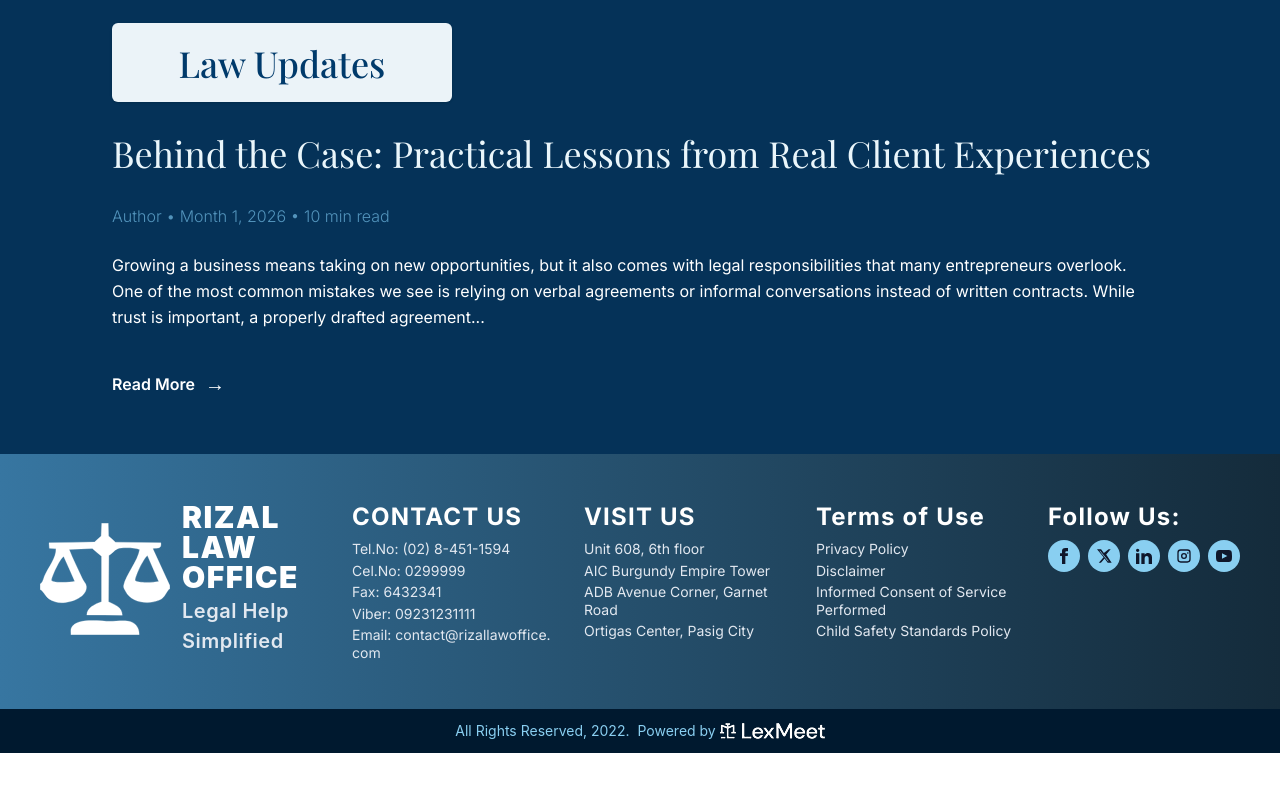
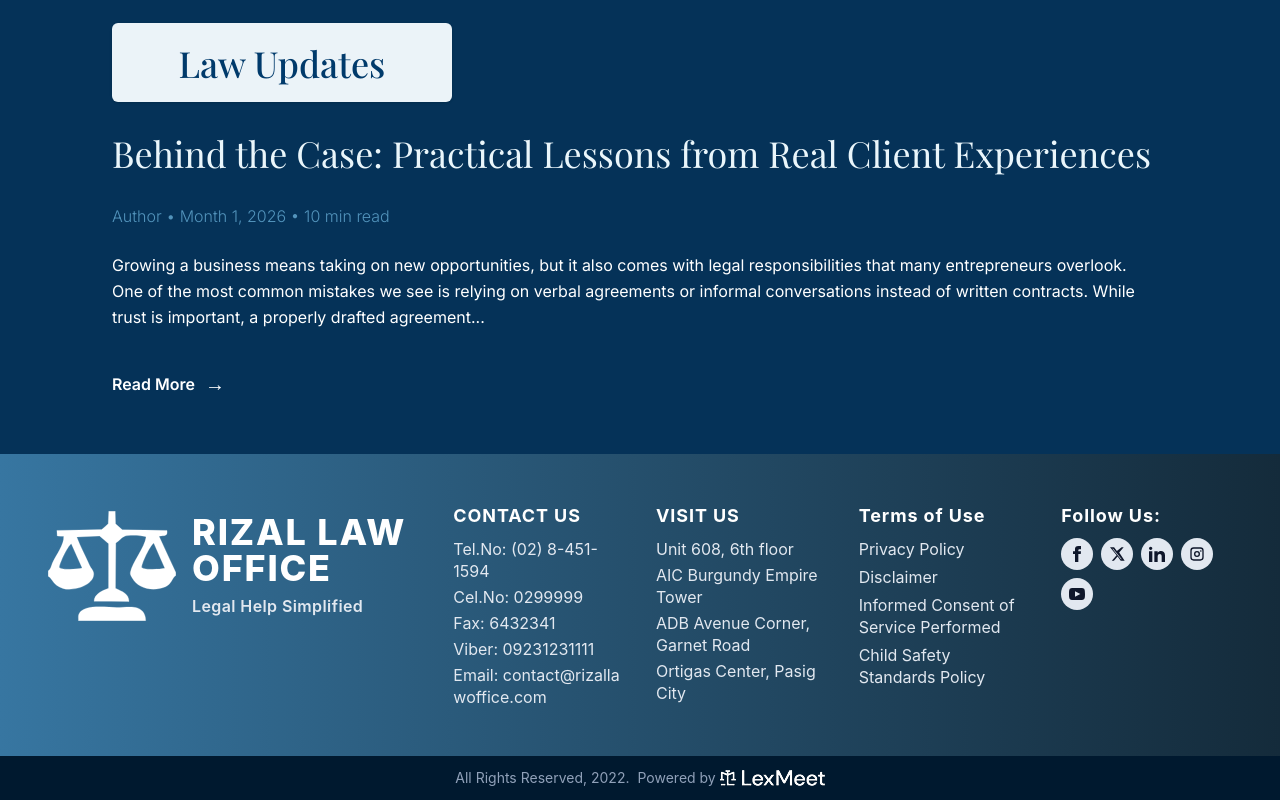
Before and after one commit to karllogdat/lexmeet-group4-template, a React (Vite) app: page / in a window 1280 px wide. Shown: the part 3577-4377 px from the top of the page. Before the commit the page ends 4330 px from the top, so only its background shows below. Built offline with nearby package versions, Linux system fonts and the light colour scheme; a web font is replaced by a local one.

Commit message:
fix footer

```diff
--- a/src/components/Footer.jsx
+++ b/src/components/Footer.jsx
@@ -2,42 +2,43 @@ import React from 'react';
 
 // Import assets directly so Vite bundles them correctly for production/Vercel
 import lexLogo from "../assets/Lex.svg";
-import lexMeetLogo from "../assets/LexMeetName.png"; // Changed .svg to .png
+import lexMeetLogo from "../assets/LexMeetName.png";
 
 export default function Footer() {
   return (
     <footer className="flex flex-col w-full text-white font-sans">
       {/* Main Footer Container */}
-      <div className="bg-linear-to-r from-[#3776A1] to-[#142B3B] px-6 sm:px-10 py-12">
-        {/* Equal Flexbox Container */}
-        <div className="w-full flex flex-wrap lg:flex-nowrap items-start justify-between gap-8">
+      <div className="bg-gradient-to-r from-[#3776A1] to-[#142B3B] px-4 sm:px-8 lg:px-12 py-10 sm:py-12">
 
-          {/* Brand Logo Section */}
-          <div className="flex items-center justify-start gap-3 flex-1 min-w-70">
+        {/* Responsive Grid Layout */}
+        <div className="w-full grid grid-cols-1 sm:grid-cols-2 lg:grid-cols-6 gap-8 items-start">
+
+          {/* Brand Logo Section - Enlarged */}
+          <div className="flex items-center justify-start gap-4 sm:col-span-2 lg:col-span-2 min-w-0">
             <img
               src={lexLogo}
               alt="Rizal Law Office Brand Logo"
-              className="w-32.5 h-28 object-contain shrink-0"
+              className="w-24 h-24 sm:w-28 sm:h-28 lg:w-32 lg:h-32 object-contain shrink-0"
               onError={(e) => {
                 e.currentTarget.style.display = 'none';
               }}
             />
 
-            <div className="text-left font-poppins">
-              <h2 className="text-[50px] sm:text-3xl font-black tracking-wider leading-none uppercase">
+            <div className="text-left font-poppins min-w-0">
+              <h2 className="text-2xl sm:text-3xl lg:text-3xl xl:text-4xl font-extrabold tracking-wider leading-none uppercase break-words">
                 RIZAL LAW
                 <br />
                 OFFICE
               </h2>
-              <p className="text-[20px] font-semibold tracking-wide text-slate-200 mt-1">
+              <p className="text-sm sm:text-base font-semibold tracking-wide text-slate-200 mt-2">
                 Legal Help Simplified
               </p>
             </div>
           </div>
 
           {/* Contact Us */}
-          <div className="g4-subcaption text-slate-200 leading-tight space-y-1 flex-1 min-w-50">
-            <h3 className="font-bold font-poppins text-[24px] text-white uppercase tracking-wider mb-2">
+          <div className="text-slate-200 leading-snug space-y-1 min-w-0 text-sm sm:text-base lg:col-span-1">
+            <h3 className="font-bold font-poppins text-base sm:text-lg text-white uppercase tracking-wider mb-2">
               CONTACT US
             </h3>
             <p>Tel.No: (02) 8-451-1594</p>
@@ -48,8 +49,8 @@ export default function Footer() {
           </div>
 
           {/* Visit Us */}
-          <div className="g4-subcaption text-slate-200 leading-tight space-y-1 flex-1 min-w-50">
-            <h3 className="font-bold font-poppins text-[24px] text-white uppercase tracking-wider mb-2">
+          <div className="text-slate-200 leading-snug space-y-1 min-w-0 text-sm sm:text-base lg:col-span-1">
+            <h3 className="font-bold font-poppins text-base sm:text-lg text-white uppercase tracking-wider mb-2">
               VISIT US
             </h3>
             <p>Unit 608, 6th floor</p>
@@ -59,11 +60,11 @@ export default function Footer() {
           </div>
 
           {/* Terms of Use */}
-          <div className="g4-subcaption text-slate-200 leading-tight flex-1 min-w-50">
-            <h3 className="font-bold font-poppins text-[24px] text-white tracking-wider mb-2">
+          <div className="text-slate-200 leading-snug min-w-0 text-sm sm:text-base lg:col-span-1">
+            <h3 className="font-bold font-poppins text-base sm:text-lg text-white tracking-wider mb-2">
               Terms of Use
             </h3>
-            <ul className="space-y-1">
+            <ul className="space-y-1.5">
               <li><a href="#" className="hover:underline">Privacy Policy</a></li>
               <li><a href="#" className="hover:underline">Disclaimer</a></li>
               <li><a href="#" className="hover:underline">Informed Consent of Service Performed</a></li>
@@ -72,33 +73,33 @@ export default function Footer() {
           </div>
 
           {/* Follow Us */}
-          <div className="g4-subcaption text-slate-200 leading-tight flex-1 min-w-40">
-            <h3 className="font-bold font-poppins text-[24px] text-white tracking-wider mb-2">
+          <div className="text-slate-200 leading-snug min-w-0 text-sm sm:text-base lg:col-span-1">
+            <h3 className="font-bold font-poppins text-base sm:text-lg text-white tracking-wider mb-2">
               Follow Us:
             </h3>
-            <div className="flex flex-wrap gap-2 w-max text-slate-900">
+            <div className="flex flex-wrap gap-2 text-slate-900 w-full max-w-full">
               {/* Facebook */}
-              <a href="#" className="w-8 h-8 bg-g4-400 hover:bg-white text-bg-g4-50 rounded-full flex items-center justify-center transition-colors">
+              <a href="#" className="w-8 h-8 bg-slate-200 hover:bg-white rounded-full flex items-center justify-center transition-colors shrink-0">
                 <svg className="w-4 h-4 fill-current" viewBox="0 0 24 24"><path d="M9 8H6v4h3v12h5V12h3.642L18 8h-4V6.333C14 5.374 14.5 5 15.5 5H18V0h-3.808C10.592 0 9 1.583 9 4.615V8z"/></svg>
               </a>
               {/* Twitter / X */}
-              <a href="#" className="w-8 h-8 bg-g4-400 hover:bg-white text-bg-g4-50 rounded-full flex items-center justify-center transition-colors">
+              <a href="#" className="w-8 h-8 bg-slate-200 hover:bg-white rounded-full flex items-center justify-center transition-colors shrink-0">
                 <svg className="w-4 h-4 fill-current" viewBox="0 0 24 24">
                   <path d="M18.901 2H22l-6.7 7.7L23.5 22h-5.9l-4.7-6.2L7.4 22H4.2l7.2-8.2L1.5 2h6.1l4.2 5.5L18.9 2Zm-1 18h1.2L6.2 4H5l12.9 16Z" />
                 </svg>
               </a>
               {/* LinkedIn */}
-              <a href="#" className="w-8 h-8 bg-g4-400 hover:bg-white text-bg-g4-50 rounded-full flex items-center justify-center transition-colors">
+              <a href="#" className="w-8 h-8 bg-slate-200 hover:bg-white rounded-full flex items-center justify-center transition-colors shrink-0">
                 <svg className="w-4 h-4 fill-current" viewBox="0 0 24 24"><path d="M4.98 3.5c0 1.381-1.11 2.5-2.48 2.5s-2.48-1.119-2.48-2.5c0-1.38 1.11-2.5 2.48-2.5s2.48 1.12 2.48 2.5zm.02 4.5h-5v16h5v-16zm7.982 0h-4.968v16h4.969v-8.399c0-4.67 6.029-5.052 6.029 0v8.399h4.988v-10.131c0-7.88-8.922-7.593-11.018-3.714v-2.155z"/></svg>
               </a>
               {/* Instagram */}
-              <a href="#" className="w-8 h-8 bg-g4-400 hover:bg-white text-bg-g4-50 rounded-full flex items-center justify-center transition-colors">
+              <a href="#" className="w-8 h-8 bg-slate-200 hover:bg-white rounded-full flex items-center justify-center transition-colors shrink-0">
                 <svg className="w-4 h-4 fill-current" viewBox="0 0 24 24">
                   <path d="M7 2h10a5 5 0 0 1 5 5v10a5 5 0 0 1-5 5H7a5 5 0 0 1-5-5V7a5 5 0 0 1 5-5zm0 2a3 3 0 0 0-3 3v10a3 3 0 0 0 3 3h10a3 3 0 0 0 3-3V7a3 3 0 0 0-3-3H7zm5 3.5A4.5 4.5 0 1 1 7.5 12 4.5 4.5 0 0 1 12 7.5zm0 2A2.5 2.5 0 1 0 14.5 12 2.5 2.5 0 0 0 12 9.5zm5.75-3.25a1.25 1.25 0 1 1-1.25 1.25 1.25 1.25 0 0 1 1.25-1.25z" />
                 </svg>
               </a>
               {/* YouTube */}
-              <a href="#" className="w-8 h-8 bg-g4-400 hover:bg-white text-bg-g4-50 rounded-full flex items-center justify-center transition-colors">
+              <a href="#" className="w-8 h-8 bg-slate-200 hover:bg-white rounded-full flex items-center justify-center transition-colors shrink-0">
                 <svg className="w-4 h-4 fill-current" viewBox="0 0 24 24"><path d="M19.615 3.184c-3.604-.246-11.631-.245-15.23 0-3.897.266-4.356 2.62-4.385 8.816.029 6.185.484 8.549 4.385 8.816 3.6.245 11.626.246 15.23 0 3.897-.266 4.356-2.62 4.385-8.816-.029-6.185-.484-8.549-4.385-8.816zm-10.615 12.816v-8l8 3.993-8 4.007z"/></svg>
               </a>
             </div>
@@ -108,7 +109,7 @@ export default function Footer() {
       </div>
 
       {/* Copyright Sub-Footer Bar */}
-      <div className="bg-[#00192F] py-3 px-4 text-center text-sm text-g4-400 flex flex-wrap justify-center items-center gap-2">
+      <div className="bg-[#00192F] py-3 px-4 text-center text-xs sm:text-sm text-slate-400 flex flex-wrap justify-center items-center gap-2">
         <span>All Rights Reserved, 2022.</span>
         <span className="flex items-center gap-1">
           Powered by{' '}
```
